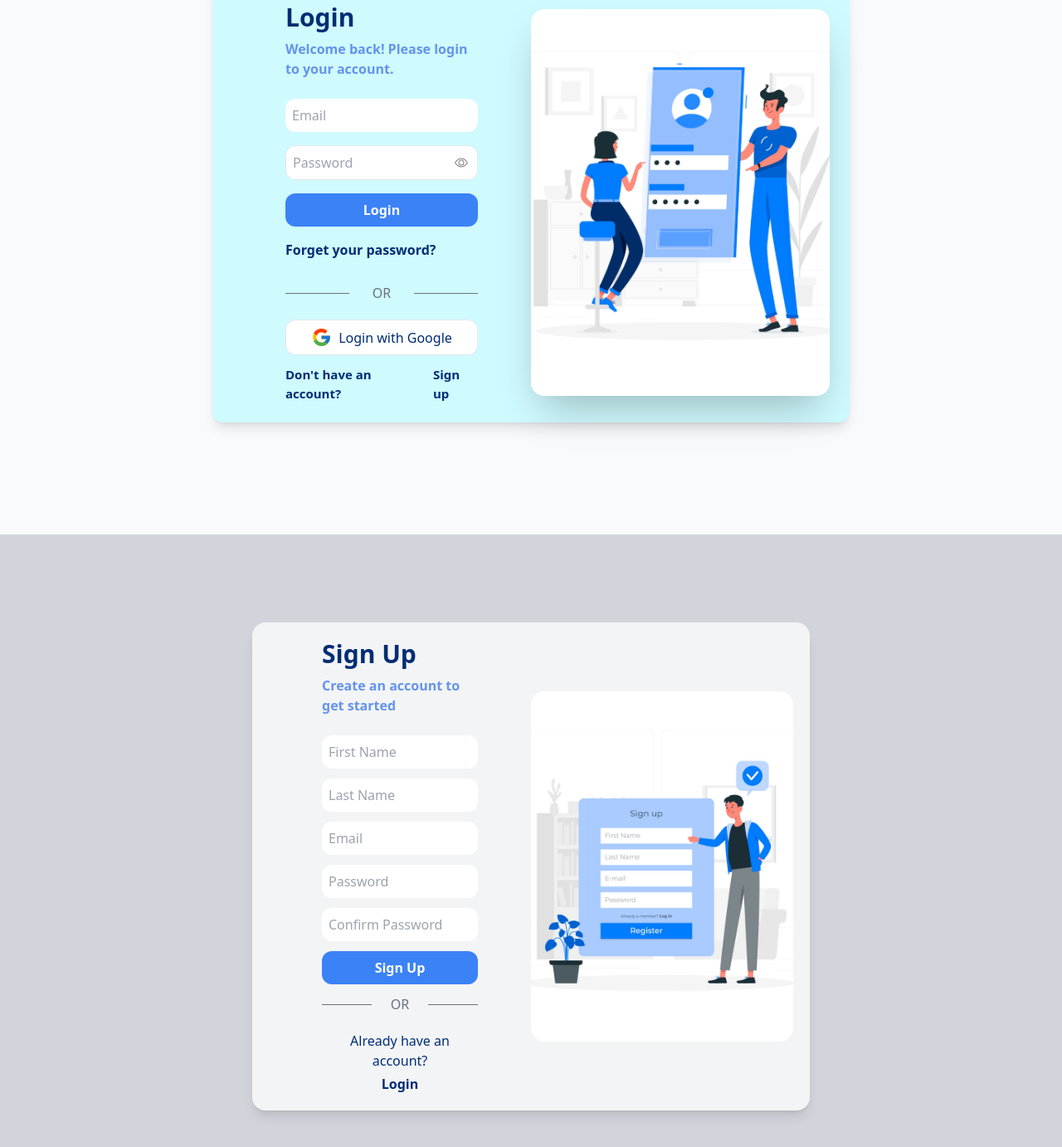
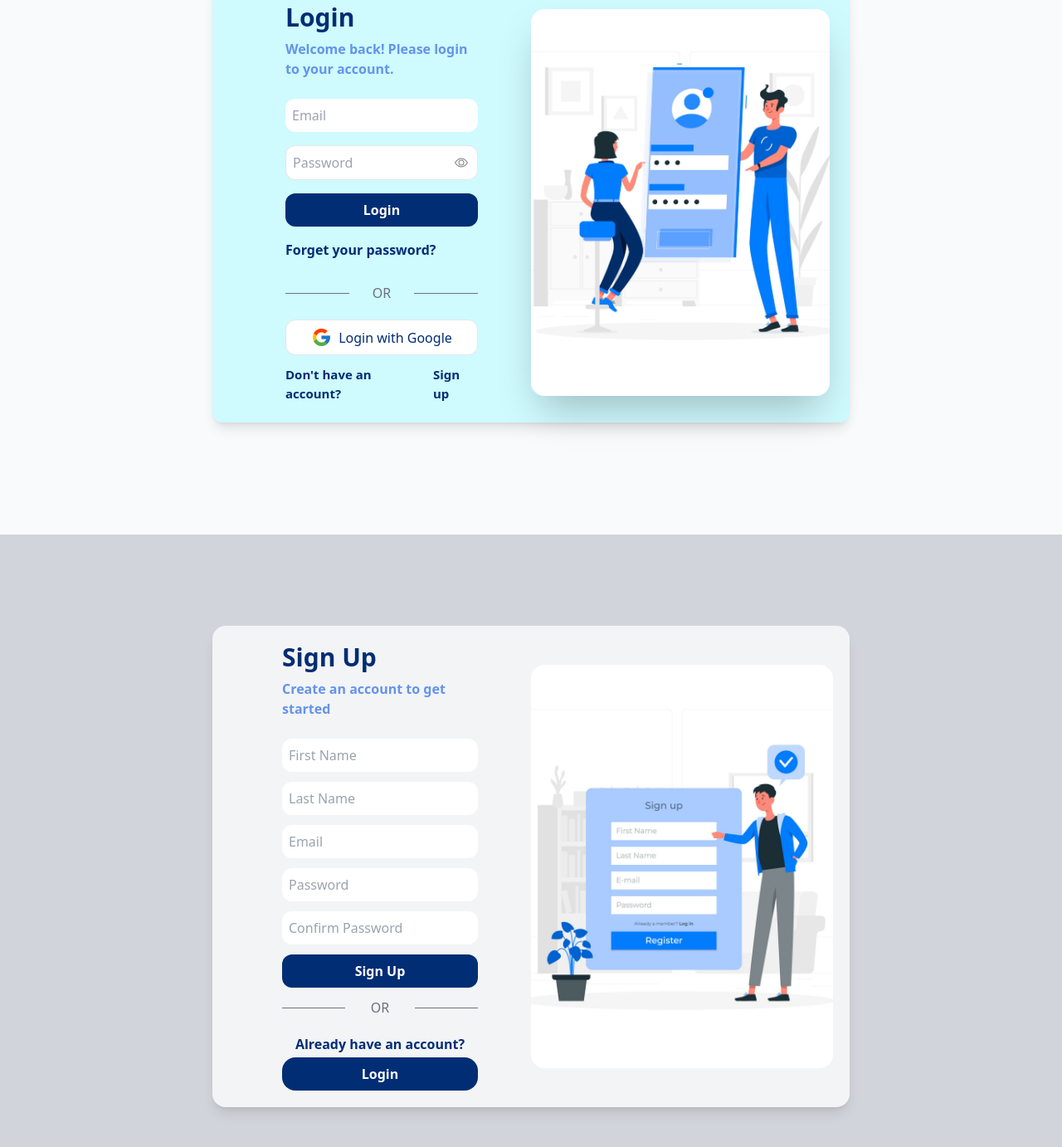
Before and after one commit to himanshuraj89/TAILWINDCSS-PROJECT, a website: page LoginPage.html in a window 1280 px wide. Shown: the part 156-1538 px from the top of the page at 83% size. Drawn offline with nearby package versions, Linux system fonts and the light colour scheme.

Commit message:
Update LoginPage.html

```diff
--- a/LoginPage.html
+++ b/LoginPage.html
@@ -28,7 +28,7 @@
                             <path d="M8 5.5a2.5 2.5 0 1 0 0 5 2.5 2.5 0 0 0 0-5M4.5 8a3.5 3.5 0 1 1 7 0 3.5 3.5 0 0 1-7 0"/>
                           </svg>
                     </div>
-                    <button class="bg-blue-500 font-bold rounded-xl p-2 text-white hover:scale-105 duration-300 ">
+                    <button class="bg-[#002D74] font-bold rounded-xl p-2 text-white hover:scale-105 duration-400 ">
                         Login
                     </button>
                     <div class=" font-semibold  pb-4 text-[#002D74] ">
@@ -40,7 +40,7 @@
                     <p class="text-center">OR</p>
                     <hr class="border-gray-500">
                 </div>
-               <button class="bg-white border py-2 w-full rounded-xl mt-5 flex justify-center items-center gap-2 hover:scale-105 duration-300 text-[#002D74]">
+               <button class="bg-white border py-2 w-full rounded-xl mt-5 flex justify-center items-center gap-2 hover:scale-105 duration-400 text-[#002D74]">
                 <svg xmlns="http://www.w3.org/2000/svg" x="0px" y="0px" width="25" height="25" viewBox="0 0 48 48">
                     <path fill="#FFC107" d="M43.611,20.083H42V20H24v8h11.303c-1.649,4.657-6.08,8-11.303,8c-6.627,0-12-5.373-12-12c0-6.627,5.373-12,12-12c3.059,0,5.842,1.154,7.961,3.039l5.657-5.657C34.046,6.053,29.268,4,24,4C12.955,4,4,12.955,4,24c0,11.045,8.955,20,20,20c11.045,0,20-8.955,20-20C44,22.659,43.862,21.35,43.611,20.083z"></path><path fill="#FF3D00" d="M6.306,14.691l6.571,4.819C14.655,15.108,18.961,12,24,12c3.059,0,5.842,1.154,7.961,3.039l5.657-5.657C34.046,6.053,29.268,4,24,4C16.318,4,9.656,8.337,6.306,14.691z"></path><path fill="#4CAF50" d="M24,44c5.166,0,9.86-1.977,13.409-5.192l-6.19-5.238C29.211,35.091,26.715,36,24,36c-5.202,0-9.619-3.317-11.283-7.946l-6.522,5.025C9.505,39.556,16.227,44,24,44z"></path><path fill="#1976D2" d="M43.611,20.083H42V20H24v8h11.303c-0.792,2.237-2.231,4.166-4.087,5.571c0.001-0.001,0.002-0.001,0.003-0.002l6.19,5.238C36.971,39.205,44,34,44,24C44,22.659,43.862,21.35,43.611,20.083z"></path>
                     </svg>
@@ -67,7 +67,7 @@
     <section class="bg-gray-300 min-h-screen flex items-center justify-center">
         <!-- signup container -->
 
-        <div class="bg-gray-100 flex rounded-2xl shadow-lg max-w-2xl p-5 items-center">
+        <div class="bg-gray-100 flex rounded-2xl shadow-lg max-w-3xl p-5 items-center">
         <!-- signup form -->
             <div class="md:w-1/2 px-8 md:px-16">
 
@@ -80,7 +80,7 @@
                 <input type="email" placeholder="Email" class="p-2  rounded-xl focus:outline-none">
                 <input type="password" placeholder="Password" class="p-2  rounded-xl focus:outline-none">
                 <input type="password" placeholder="Confirm Password" class="p-2  rounded-xl focus:outline-none">
-                <button class="bg-blue-500 font-bold rounded-xl p-2  text-white hover:scale-105 duration-300">Sign Up</button>
+                <button class="bg-[#002D74] text-white font-bold rounded-xl p-2   hover:scale-105 duration-400">Sign Up</button>
                 <div class="grid grid-cols-3 items-center gap-1 text-gray-500">
                     <hr class="border-gray-500">
                     <p class="text-center">OR</p>
@@ -88,9 +88,9 @@
                 </div>
                 <div class="mt-2 flex flex-col   gap-1 text-[#002D74]">
 
-                    <p class="text-center">Already have an account?</p>
+                    <p class="text-center font-semibold">Already have an account?</p>
 
-                    <a href="#" class="text-[#002D74] font-bold text-center hover:text-blue-400">Login</a>
+                    <button class="text-white font-bold text-center p-2 rounded-2xl bg-[#002D74] hover:scale-105 duration-400">Login</button>
                 </div>
             </form>
             </div>
```
